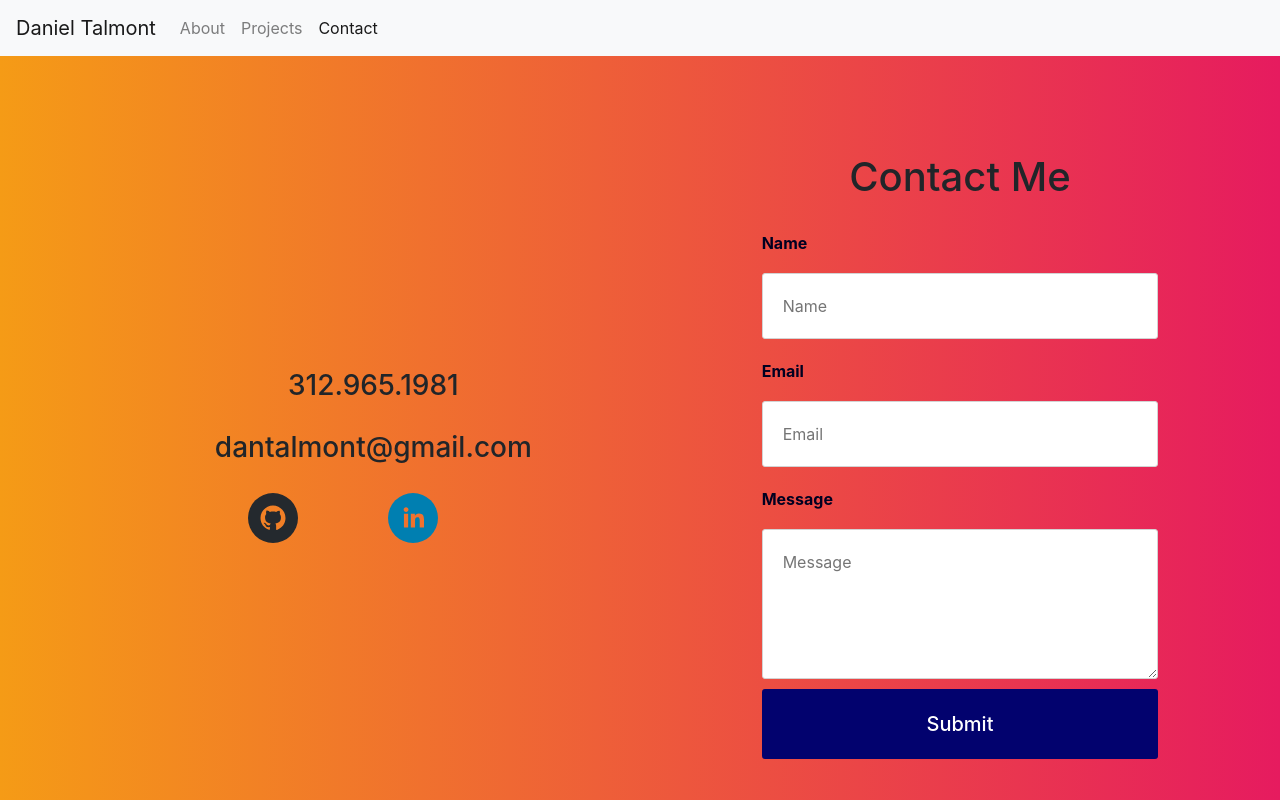
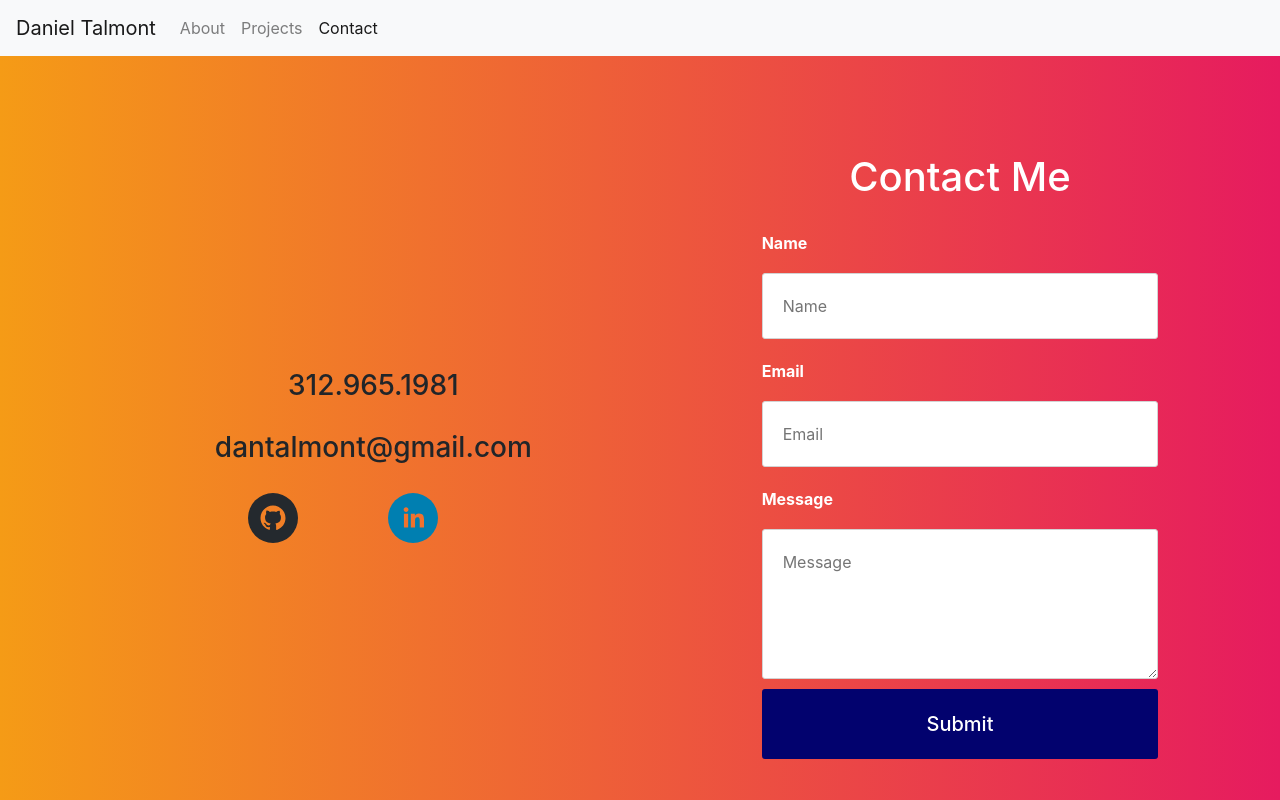
Before and after one commit to dantalmont/react-portfolio, a React (Create React App) app: page /contact in a window 1280 px wide. Shown: the top 800 px of the page. Built offline with nearby package versions, Linux system fonts and the light colour scheme.

Commit message:
edit spacing

```diff
--- a/src/components/ContactForm/style.css
+++ b/src/components/ContactForm/style.css
@@ -9,12 +9,15 @@
     display: flex;
     flex-direction: column;
     justify-content: center;
+    font: white;
   }
 
   .form > h1 {
     margin-bottom: 30px;
     text-align: center;
+    color: #fff;
   }
+
 
   .form > input,
   textarea {
@@ -26,13 +29,13 @@
     /* border: none; */
     background: #fff;
     font-size: 16px;
-    color: rgb(0, 0, 32);
+    color: rgb(0, 0, 0);
     outline: none;
   }
 
   .form > input:focus,
   textarea:focus {
-    border: 1px solid rgb(0, 0, 196);
+    border: 1px solid rgb(159, 159, 167);
   }
 
   .form > textarea {
@@ -43,14 +46,14 @@
 
   .form > label {
     padding-bottom: 10px;
-    color: rgb(0, 0, 32);
+    color: rgb(255, 255, 255);
     font-weight: bold;
   }
 
   .form > button {
     padding: 20px;
     border: none;
-    background-color: rgb(2, 2, 110);
+    background-color: rgb(174, 174, 189);
     font-weight: 500;
     font-size: 20px;
     border-radius: 3px;
@@ -61,5 +64,5 @@
   }
 
   .form > button:hover {
-    background-color: rgb(0, 0, 196);
+    background-color: rgb(8, 14, 9);
   }
```
